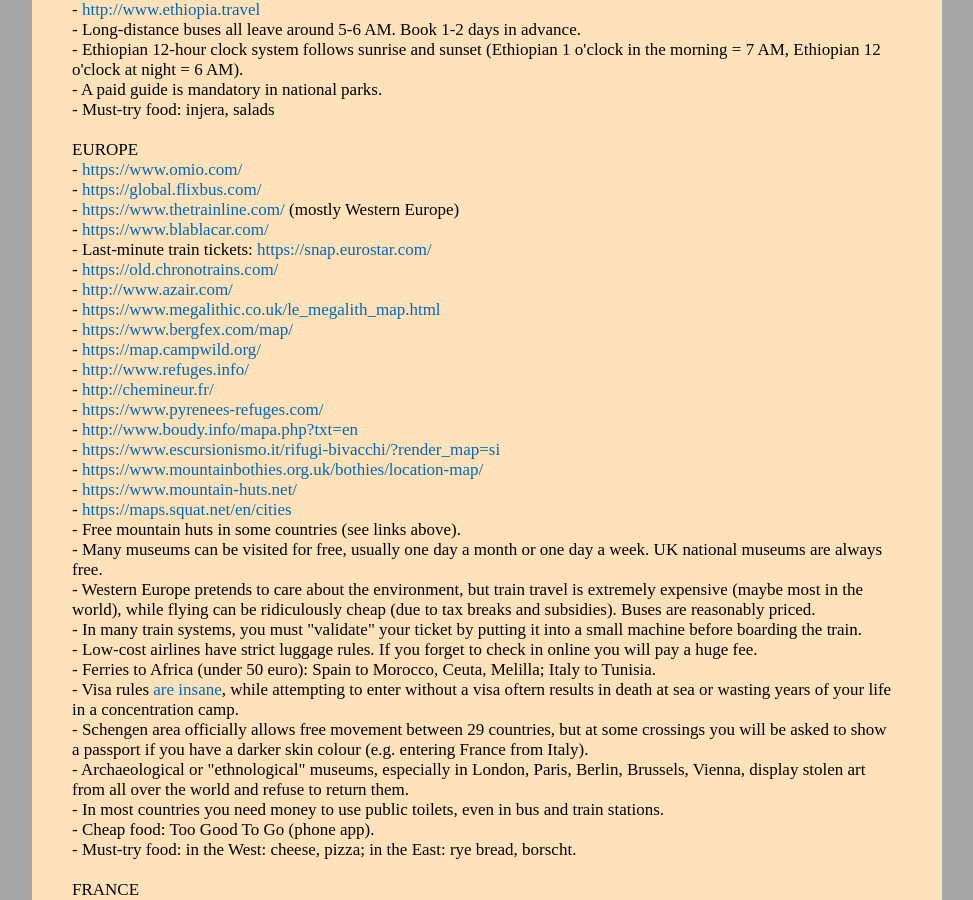
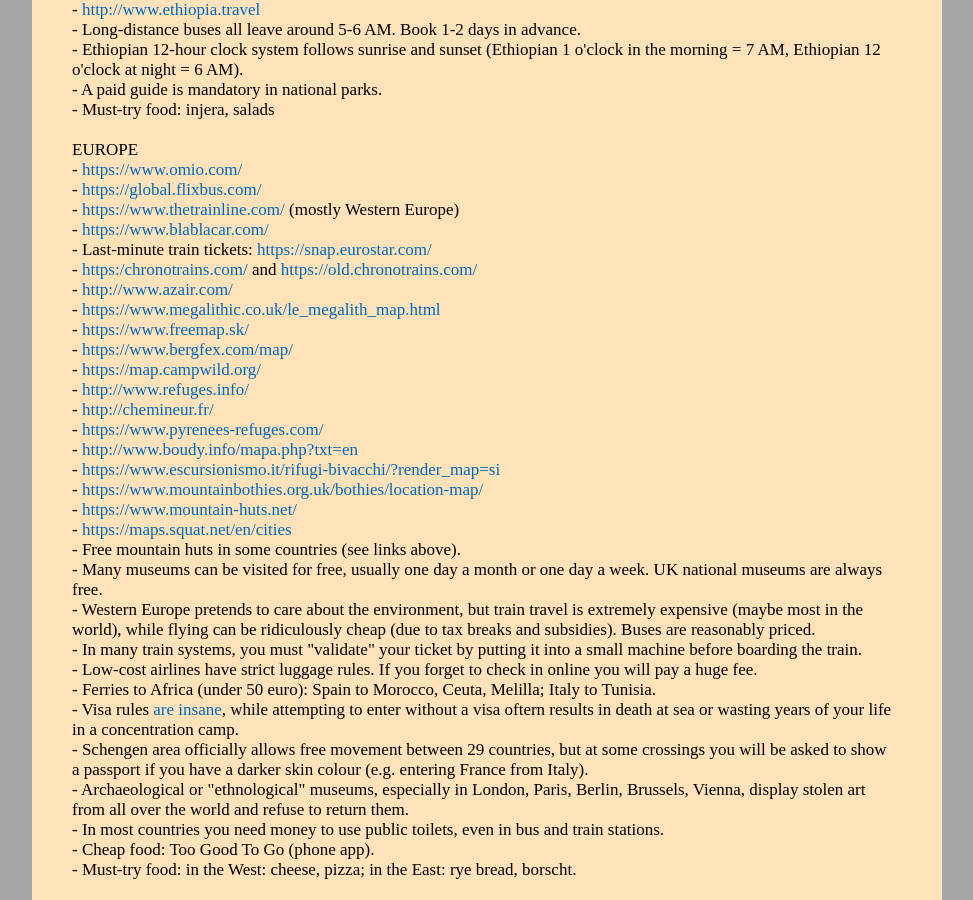
Before and after one commit to witbag/witbag.github.io, a Jekyll site: the page built from travel/notes.html, in a window 1280 px wide and 900 px high, scrolled down 1589 px. Shown: the whole window, without its empty margins (153-1126 px from the left). Built offline with Jekyll 4.4.1, drawn with Linux system fonts in a browser that asks for light colours.

Commit message:
Update notes.html

```diff
--- a/travel/notes.html
+++ b/travel/notes.html
@@ -77,9 +77,10 @@
 - <a href="https://www.thetrainline.com/" target=_blank>https://www.thetrainline.com/</a> (mostly Western Europe)<br />
 - <a href="https://www.blablacar.com/" target=_blank>https://www.blablacar.com/</a><br />
 - Last-minute train tickets: <a href="https://snap.eurostar.com/" target=_blank>https://snap.eurostar.com/</a><br />
-- <a href="https://old.chronotrains.com/" target=_blank>https://old.chronotrains.com/</a><br />
+- <a href="https://chronotrains.com/" target=_blank>https:/chronotrains.com/</a> and <a href="https://old.chronotrains.com/" target=_blank>https://old.chronotrains.com/</a><br />
 - <a href="http://www.azair.com/" target=_blank>http://www.azair.com/</a><br />
 - <a href="https://www.megalithic.co.uk/le_megalith_map.html" target=_blank>https://www.megalithic.co.uk/le_megalith_map.html</a><br />
+- <a href="https://www.freemap.sk/" target=_blank>https://www.freemap.sk/</a><br />
 - <a href="https://www.bergfex.com/map/" target=_blank>https://www.bergfex.com/map/</a><br />
 - <a href="https://map.campwild.org/" target=_blank>https://map.campwild.org/</a><br />
 - <a href="http://www.refuges.info/" target=_blank>http://www.refuges.info/</a><br />
```
